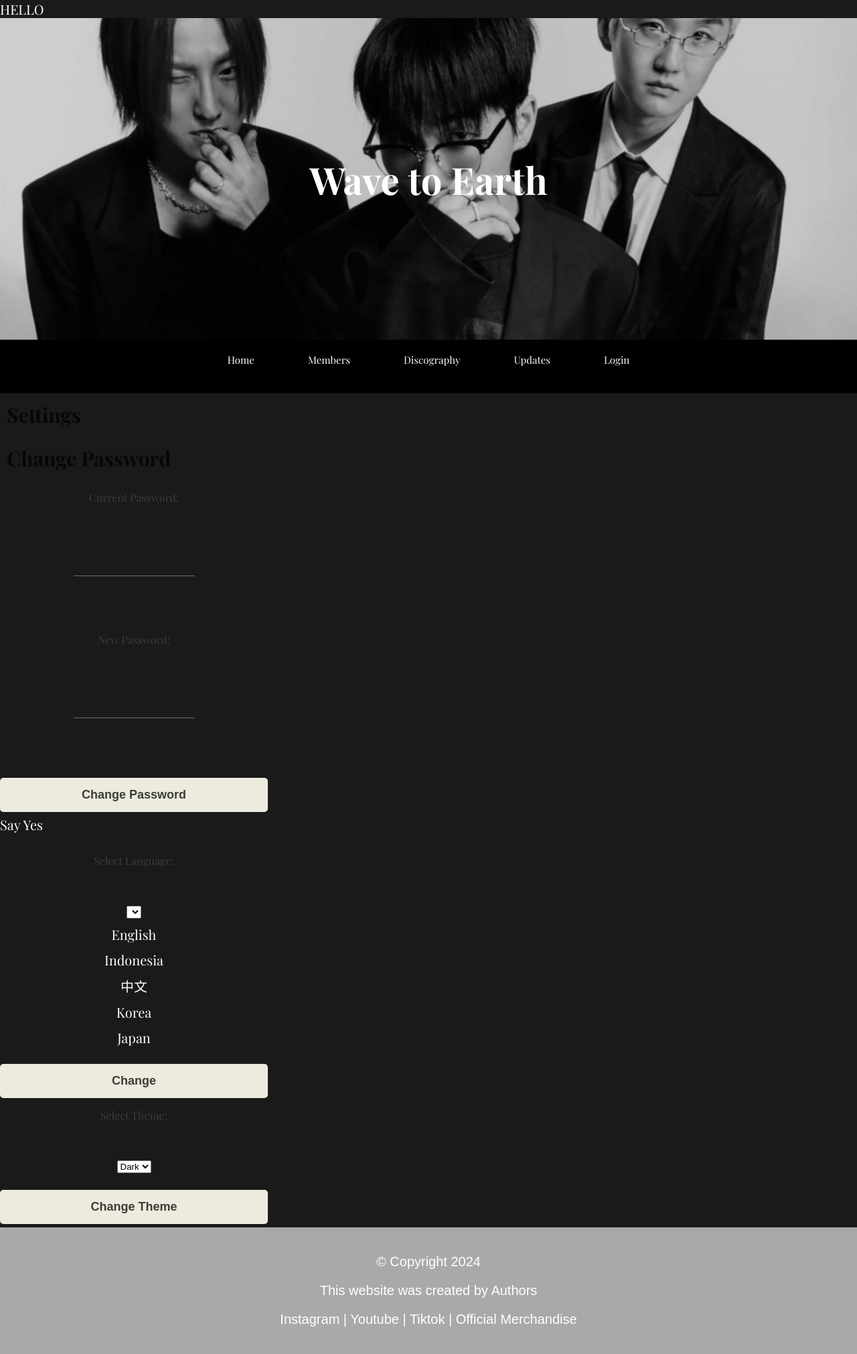
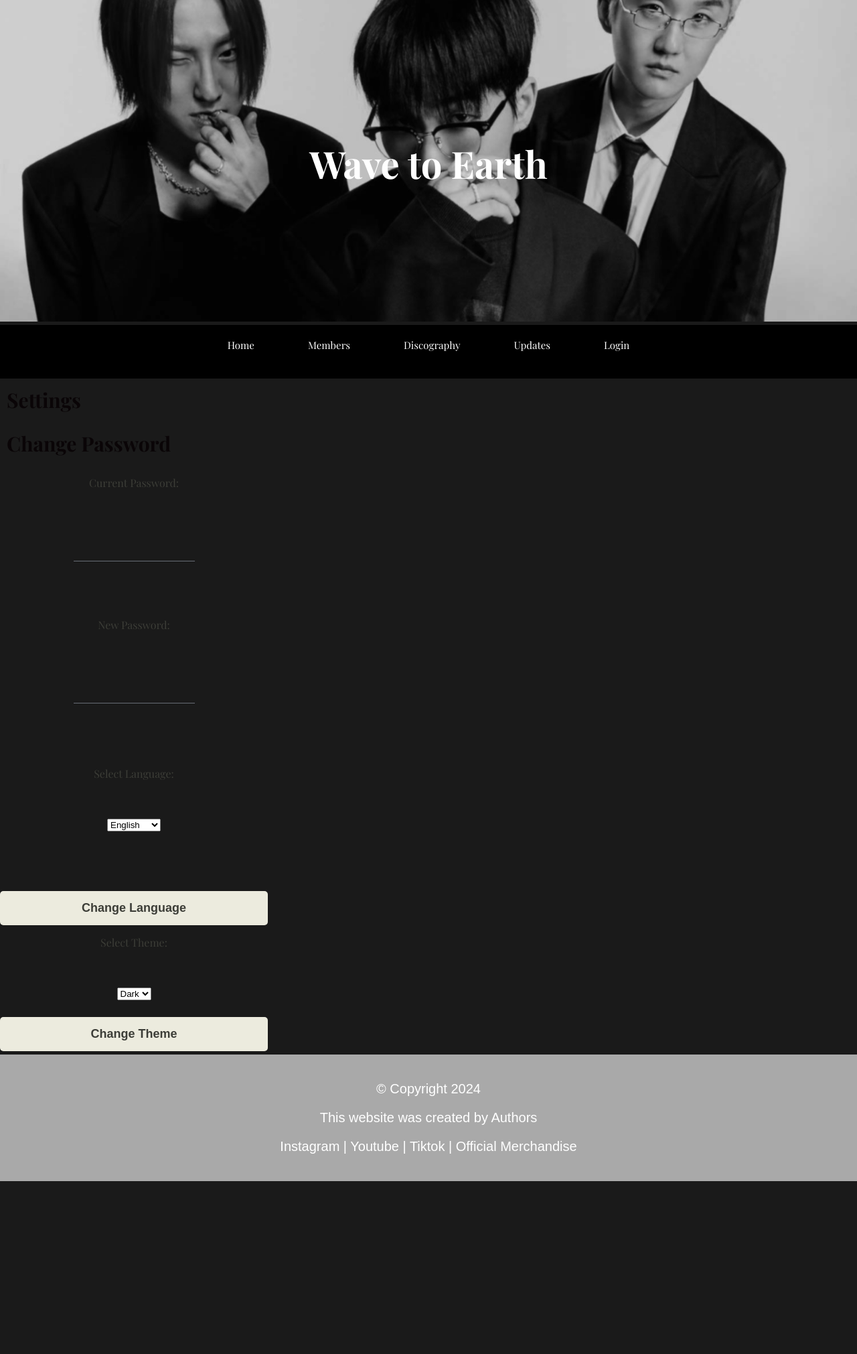
Before and after one commit to garrychandra/tubeswebprog, a PHP site: page /A_View/main.php?page=settings in a window 1280 px wide. Shown: the whole page at 67% size. After the commit the page ends 1763 px from the top, so only its background shows below. Run offline with PHP 8.4, Linux system fonts and the light colour scheme; lists and menus that the app fills with data are empty; some web fonts are replaced.

Commit message:
fixing yg varel, nambahin comment, dst

```diff
--- a/A_Controller/language_controller.php
+++ b/A_Controller/language_controller.php
@@ -16,7 +16,7 @@ $xml_path = __DIR__ . "/lang/{$lang_code}.xml";
 // Load XML if exists, otherwise fallback to en.xml or empty object
 if (file_exists($xml_path)) {
     $lang_data = simplexml_load_file($xml_path);
-    echo "HELLO";
+
 } else {
     $lang_data = simplexml_load_file(__DIR__ . "/assets/en.xml");
 }
--- a/A_Model/user_model.php
+++ b/A_Model/user_model.php
@@ -288,8 +288,7 @@ function clear_user_remember_token($user_id)
 function is_following($user_id, $id_follow)
 {
     global $con;
-    // Penting: Pastikan $user_id dan $id_follow sudah di-casting ke integer
-    // untuk mencegah SQL Injection paling dasar pada query ini.
+
     $user_id_safe = (int)$user_id;
     $id_follow_safe = (int)$id_follow;
 
@@ -414,8 +413,6 @@ function is_following2($my_id, $profile_id) {
 }
 
 
-
-
 // hapus akun
 function delete_user($user_id) {
     global $con;
--- a/A_View/followers_view.php
+++ b/A_View/followers_view.php
@@ -50,7 +50,7 @@
 <script>
 document.addEventListener('DOMContentLoaded', function() {
     const searchForm = document.getElementById('searchForm');
-    const userListContainer = document.getElementById('userListContainer');
+    const userListContainer = document.getElementById('userListContainer'); // div isi list foll
 
     if (searchForm && userListContainer) {
         searchForm.addEventListener('submit', async function(event) {
--- a/A_View/settings_view.php
+++ b/A_View/settings_view.php
@@ -26,30 +26,27 @@ unset($_SESSION['errors'], $_SESSION['success']);
     <input type="password" name="curr_password"><br><br>
     <label>New Password:</label><br>
     <input type="password" name="new_password"><br><br>
-    <button type="submit" name="change-btn">Change Password</button>
 </form>
 
-<?php if(file_exists("../A_Controller/language_controller.php")): ?>
-    <?= "Say Yes";?>
-<?php endif; ?>
 
 <?php
 $current_lang = $_COOKIE['lang'] ?? 'en';
 ?>
 <p><?= $lang_data->welcome ?></p>
+
 <form method="get" action="../A_Controller/language_controller.php">
     <label>Select Language:</label><br>
-    <select name="lang"><select name="lang">
+    <select name="lang">
         <option value="en" <?= $current_lang === 'en' ? 'selected' : '' ?>>English</option>
         <option value="id" <?= $current_lang === 'id' ? 'selected' : '' ?>>Indonesia</option>
         <option value="zh" <?= $current_lang === 'zh' ? 'selected' : '' ?>>中文</option>
         <option value="kr" <?= $current_lang === 'kr' ? 'selected' : '' ?>>Korea</option>
         <option value="jp" <?= $current_lang === 'jp' ? 'selected' : '' ?>>Japan</option>
     </select>
+    <br><br>
+    <button type="submit">Change Language</button>
+</form>
 
-    </select>
-    <button type="submit">Change</button>
-</form>
 
 <?php $theme = $_COOKIE['theme'] ?? 'dark'; ?>
 <form method="get" action="../A_Controller/theme_controller.php">
```
Also changed, not shown: A_Controller/lang/jp.xml (renamed from A_Controller/lang/ja.xml), A_Controller/lang/kr.xml (renamed from A_Controller/lang/ko.xml), css/setting.css (added), images/upload/1748394816_Screenshot 2025-02-17 233610.png (added), uploads/profile_683667b670f4e1.99372211.png (added). Lines whose indentation alone changed are shown as unchanged.
